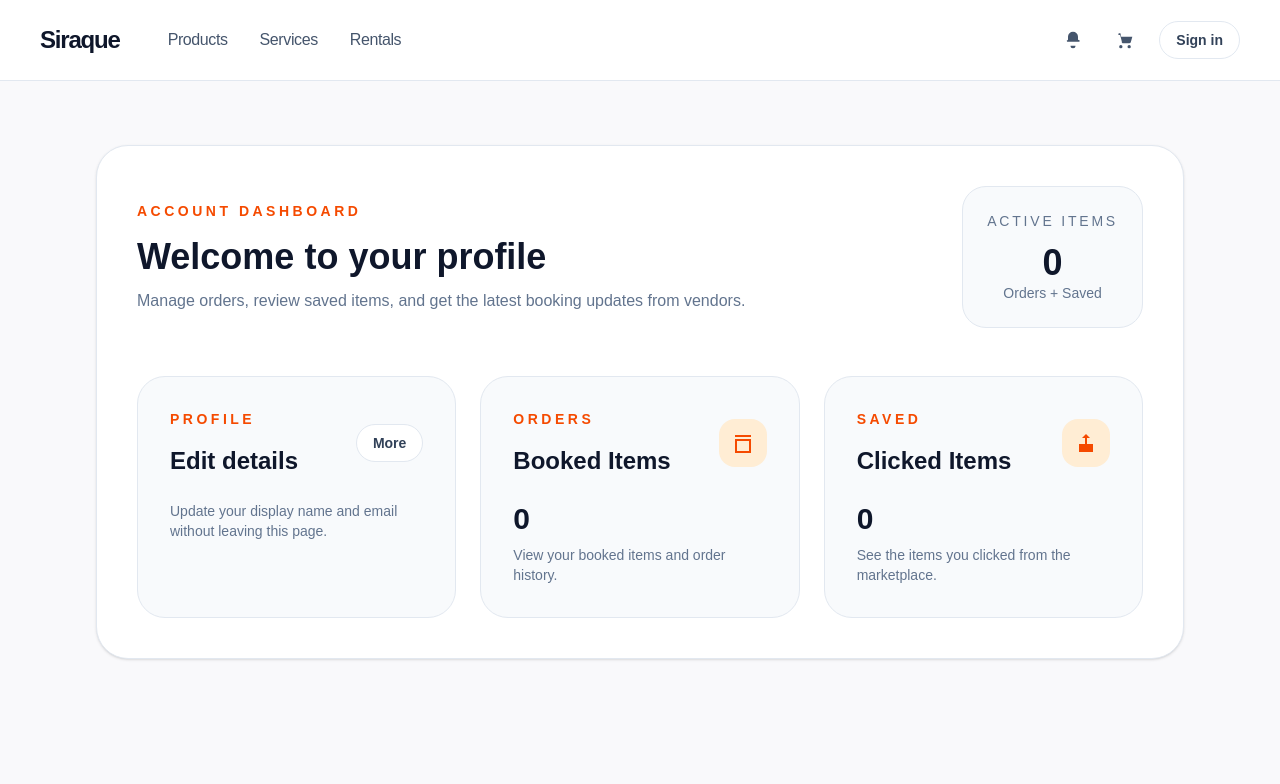
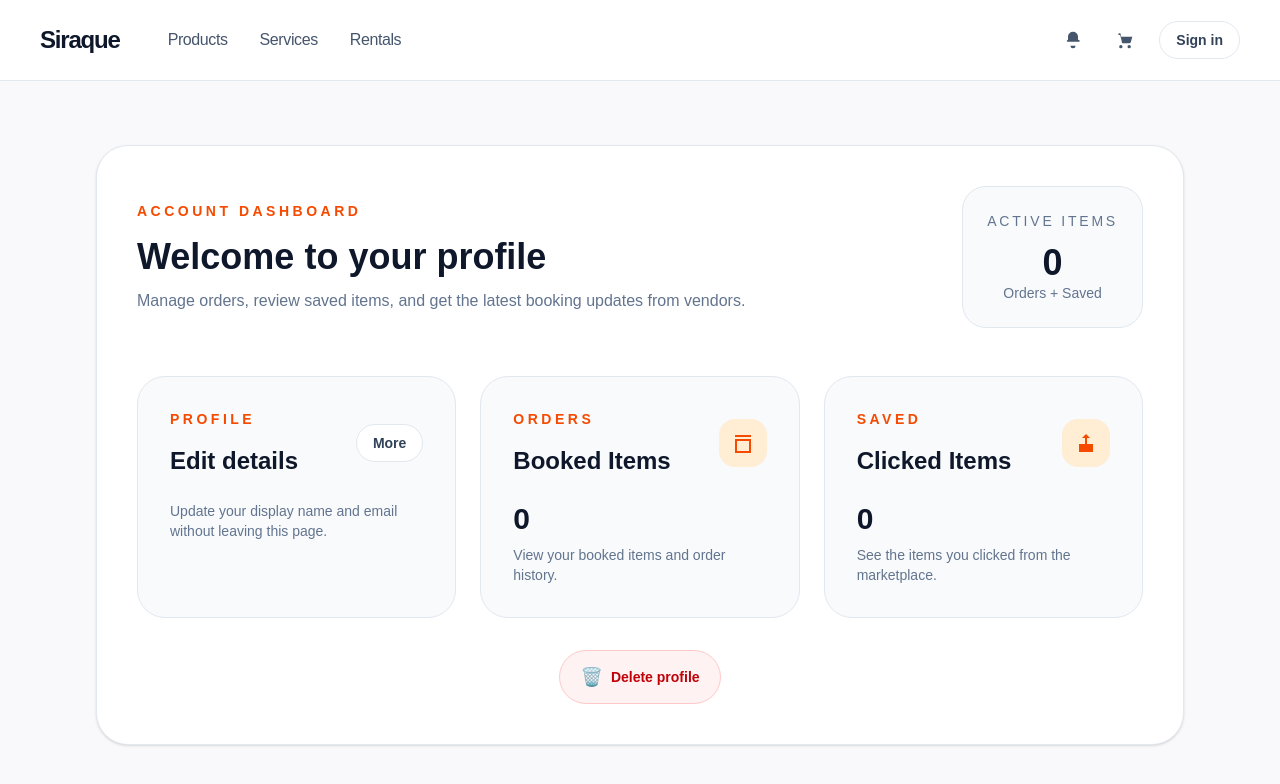
Before and after one commit to AnthonyOgamba/siraque, a Next.js app: page /profile in a window 1280 px wide. Shown: the top 784 px of the page. Built offline with nearby package versions, Linux system fonts and the light colour scheme; no server answers.

Commit message:
Sync homepage package selection helper with services page

```diff
--- a/app/page.js
+++ b/app/page.js
@@ -59,7 +59,8 @@ export default function HomePage() {
   }
 
   function getListingItemKey(item, index, listingId) {
-    return item.id || item.name || item.title || `${listingId || "package"}-service-${index}`;
+    const base = item.id || item.name || item.title || `service-${index}`;
+    return `${listingId || "package"}-${index}-${base}`;
   }
 
   function initializePackageSelection(listing) {
--- a/app/profile/page.js
+++ b/app/profile/page.js
@@ -36,6 +36,14 @@ export default function ProfilePage() {
 
   function handleSaveProfile() {
     setProfileMessage("Your profile details were updated.");
+  }
+
+  function handleDeleteProfile() {
+    if (!window.confirm("Are you sure you want to delete your profile details?")) {
+      return;
+    }
+
+    setProfileMessage("Profile delete action confirmed.");
   }
 
   return (
@@ -121,6 +129,17 @@ export default function ProfilePage() {
             </Link>
           </div>
 
+          <div className="mt-8 flex justify-center">
+            <button
+              type="button"
+              onClick={handleDeleteProfile}
+              className="inline-flex items-center gap-2 rounded-full border border-red-200 bg-red-50 px-5 py-3 text-sm font-semibold text-red-700 hover:bg-red-100 transition-all"
+            >
+              <span className="text-lg">🗑️</span>
+              Delete profile
+            </button>
+          </div>
+
           {expandedCard === "edit-profile" && (
             <section className="mt-8 rounded-[2rem] border border-slate-200 bg-white shadow-sm p-8">
               <div className="flex flex-col md:flex-row md:justify-between md:items-start gap-6">
--- a/app/services/page.js
+++ b/app/services/page.js
@@ -59,7 +59,8 @@ export default function ServicesPage() {
   }
 
   function getServiceItemKey(item, index, serviceId) {
-    return item.id || item.name || item.title || `${serviceId || "package"}-service-${index}`;
+    const base = item.id || item.name || item.title || `service-${index}`;
+    return `${serviceId || "package"}-${index}-${base}`;
   }
 
   function initializePackageSelection(service) {
```
